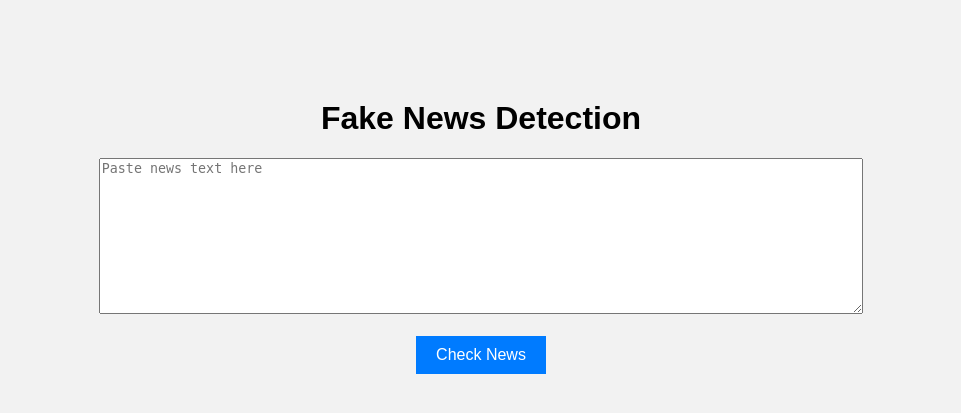
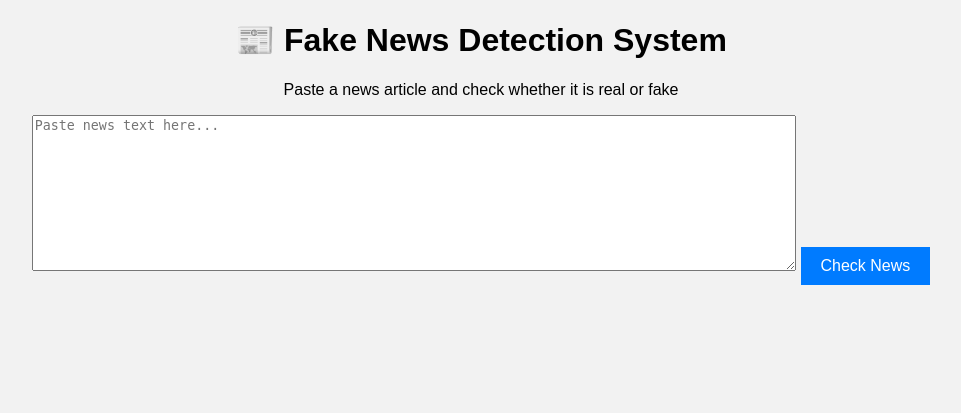
Before and after one commit to AshHole24/fake-news-detection, a Flask app: page / in a window 1280 px wide. Shown: the top 413 px of the page, without its empty margins (159-1120 px from the left). Run offline with Flask 3, Linux system fonts and the light colour scheme; parts of the project's set-up code (start-up, migrations or seed data) failed here and were passed over.

Commit message:
Update index.html

```diff
--- a/templates/index.html
+++ b/templates/index.html
@@ -7,23 +7,30 @@
 
 <body>
 
-<div class="container">
+<div class="main">
 
-<h1>Fake News Detection</h1>
+<div class="card">
+
+<h1>📰 Fake News Detection System</h1>
+<p class="subtitle">Paste a news article and check whether it is real or fake</p>
 
 <form action="/predict" method="post">
 
-<textarea name="news" placeholder="Paste news text here"></textarea>
-
-<br><br>
+<textarea name="news" placeholder="Paste news text here..."></textarea>
 
 <button type="submit">Check News</button>
 
 </form>
 
 {% if prediction %}
-<h2>{{ prediction }}</h2>
+
+<div class="result">
+Result: <span>{{ prediction }}</span>
+</div>
+
 {% endif %}
+
+</div>
 
 </div>
 
```
